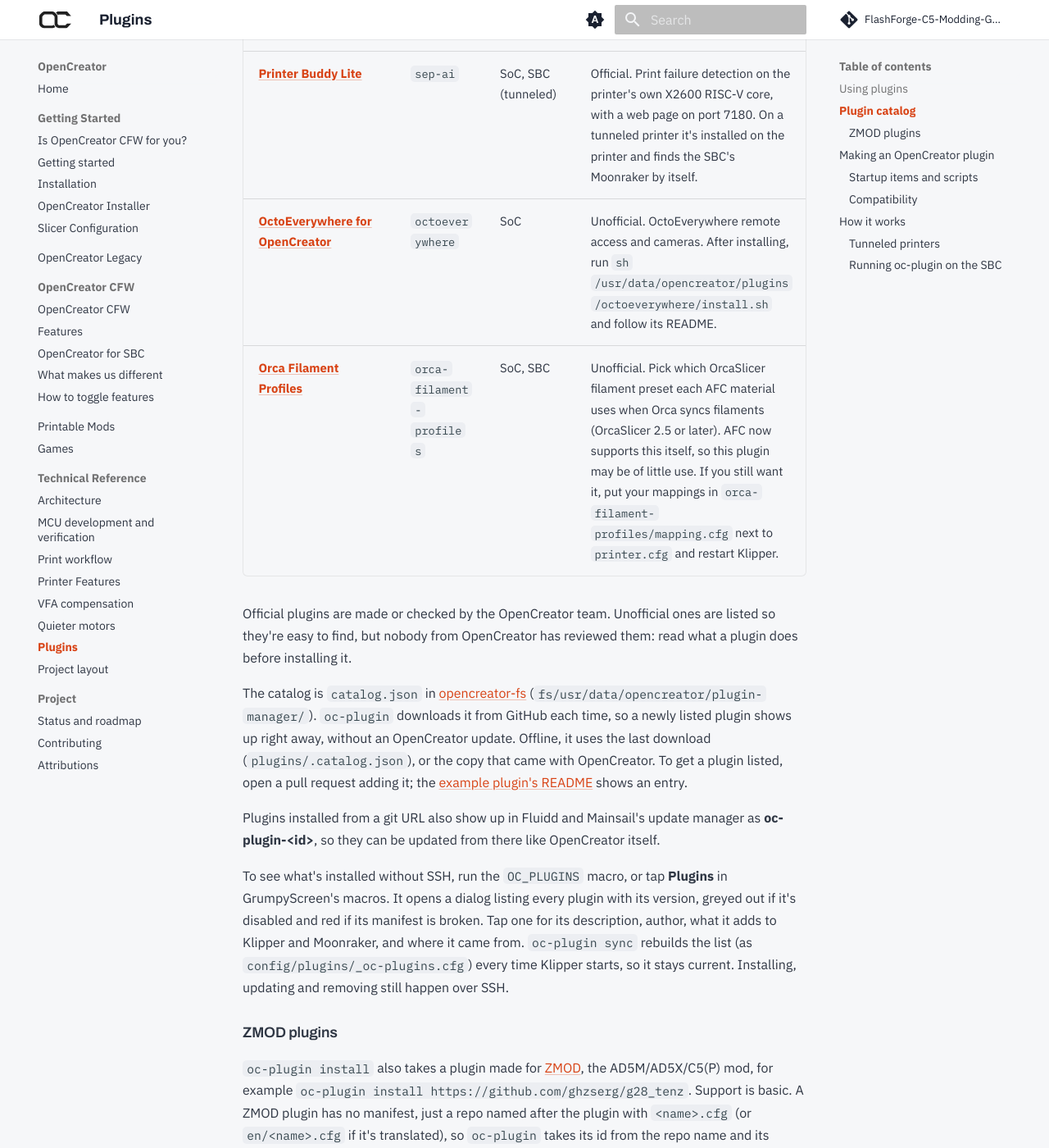
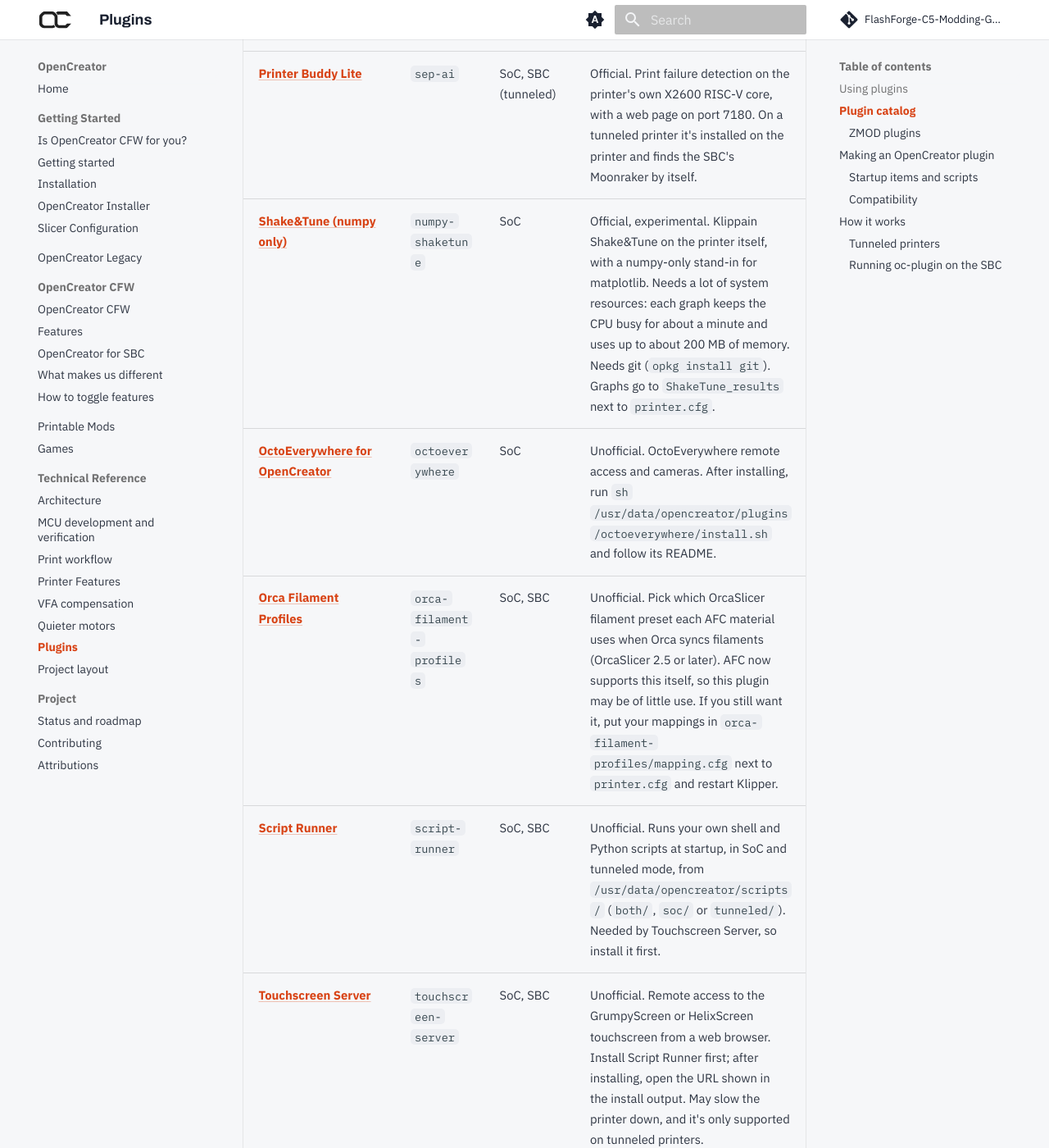
Before and after one commit to FlashForge-C5-Modding-Group/OpenCreator, an MkDocs documentation site: the page built from docs/plugins.md, in a window 1280 px wide and 1400 px high, scrolled down 1841 px. Shown: the whole window at 82% size. Built offline with MkDocs 1.6.1 and Material for MkDocs 9.7.7, drawn with Linux system fonts in a browser that asks for light colours; comment, search, counter and statistics services are not loaded.

Commit message:
plugins: add numpy-shaketune, script runner and touchscreen server

```diff
--- a/docs/plugins.md
+++ b/docs/plugins.md
@@ -40,8 +40,11 @@ where each one runs (SoC, SBC or both). Install one by its id, for example `oc-p
 | --- | --- | --- | --- |
 | [Hello OpenCreator](https://github.com/FlashForge-C5-Modding-Group/OpenCreator-Plugin-Example) | `hello` | SoC, SBC | Official. The example plugin: a Klippy module, a macro and a Moonraker endpoint. |
 | [Printer Buddy Lite](https://github.com/FlashForge-C5-Modding-Group/printer-buddy-lite) | `sep-ai` | SoC, SBC (tunneled) | Official. Print failure detection on the printer's own X2600 RISC-V core, with a web page on port 7180. On a tunneled printer it's installed on the printer and finds the SBC's Moonraker by itself. |
+| [Shake&Tune (numpy only)](https://github.com/FlashForge-C5-Modding-Group/numpy-shaketune) | `numpy-shaketune` | SoC | Official, experimental. Klippain Shake&Tune on the printer itself, with a numpy-only stand-in for matplotlib. Needs a lot of system resources: each graph keeps the CPU busy for about a minute and uses up to about 200 MB of memory. Needs git (`opkg install git`). Graphs go to `ShakeTune_results` next to `printer.cfg`. |
 | [OctoEverywhere for OpenCreator](https://github.com/KidCe/opencreator-octoeverywhere) | `octoeverywhere` | SoC | Unofficial. OctoEverywhere remote access and cameras. After installing, run `sh /usr/data/opencreator/plugins/octoeverywhere/install.sh` and follow its README. |
 | [Orca Filament Profiles](https://github.com/Xmister/opencreator-orca-filament-profiles) | `orca-filament-profiles` | SoC, SBC | Unofficial. Pick which OrcaSlicer filament preset each AFC material uses when Orca syncs filaments (OrcaSlicer 2.5 or later). AFC now supports this itself, so this plugin may be of little use. If you still want it, put your mappings in `orca-filament-profiles/mapping.cfg` next to `printer.cfg` and restart Klipper. |
+| [Script Runner](https://github.com/pappicio/oc-script-runner) | `script-runner` | SoC, SBC | Unofficial. Runs your own shell and Python scripts at startup, in SoC and tunneled mode, from `/usr/data/opencreator/scripts/` (`both/`, `soc/` or `tunneled/`). Needed by Touchscreen Server, so install it first. |
+| [Touchscreen Server](https://github.com/pappicio/touchscreen-server-plugin) | `touchscreen-server` | SoC, SBC | Unofficial. Remote access to the GrumpyScreen or HelixScreen touchscreen from a web browser. Install Script Runner first; after installing, open the URL shown in the install output. May slow the printer down, and it's only supported on tunneled printers. |
 
 Official plugins are made or checked by the OpenCreator team. Unofficial ones are listed so they're easy to
 find, but nobody from OpenCreator has reviewed them: read what a plugin does before installing it.
```
